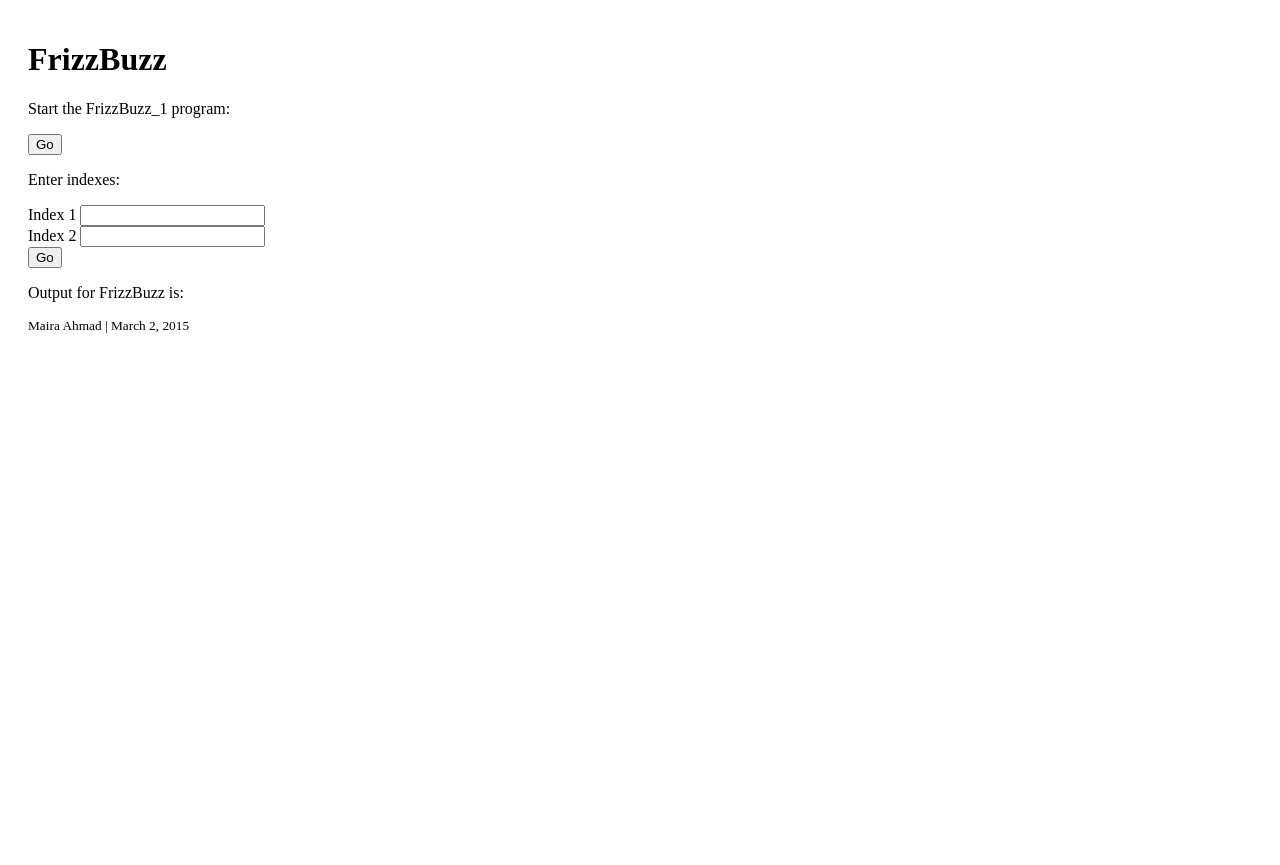
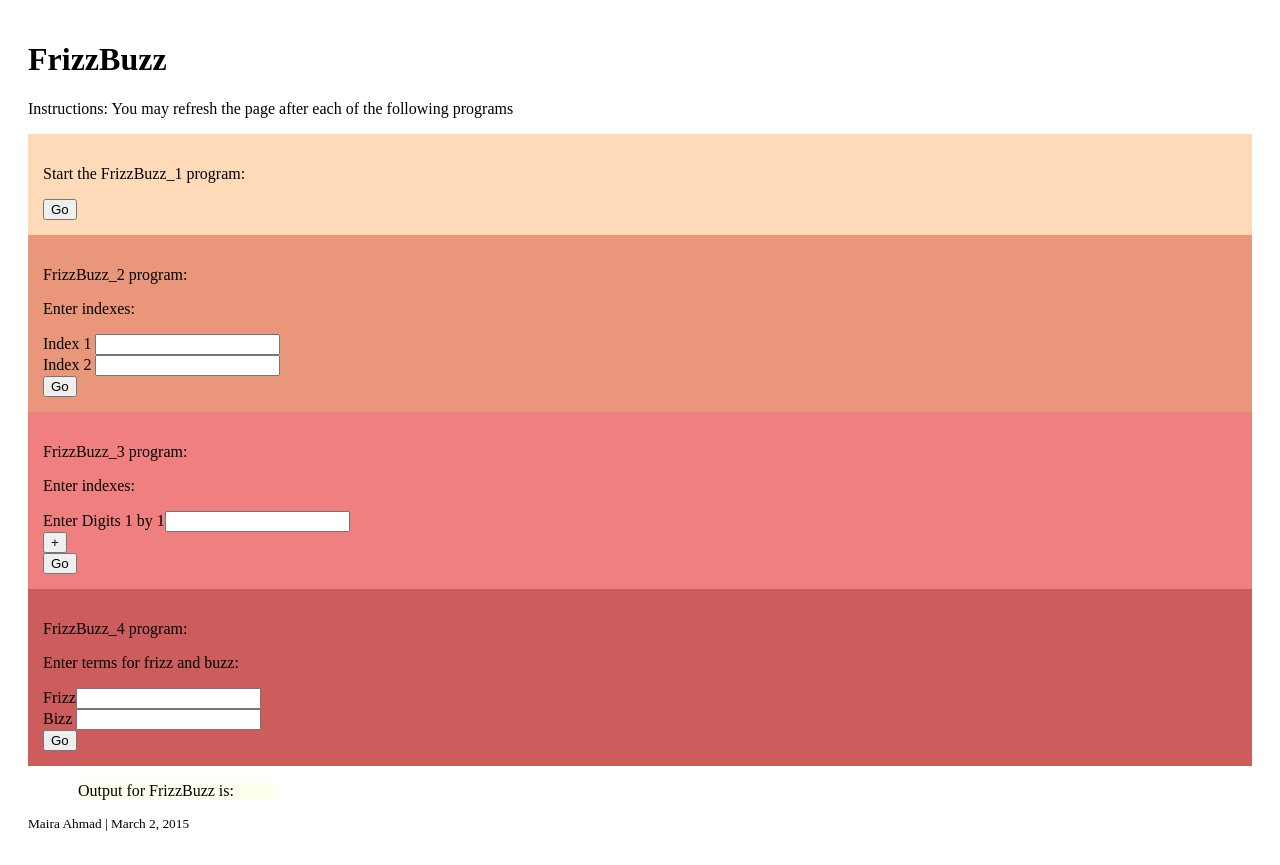
Before and after one commit to maira786/CS473HW, a web app: file Assignment3/index.html in a window 1280 px wide. Before the commit the page ends 333 px from the top, so only its background shows below. Run offline with its HTML, style and script files only (its server is not run), Linux system fonts and the light colour scheme; some libraries are stand-ins or nearby versions.

Commit message:
frizz bizz programs working up until 3, format for 4 in html and css is active

```diff
--- a/Assignment3/CSS/stylesheet.css
+++ b/Assignment3/CSS/stylesheet.css
@@ -2,17 +2,37 @@ footer {
     font-size: smaller;
     margin-top: 5px;
 }
-.initiate button {
+.initiate_1 button, .initiate_2 button, .initiate_3 button {
   cursor: pointer;
 }
 html
 {
 	margin: 20px;
 }
-.output_1
+.output
 {
 	margin-left: 50px;
 	font-size: medium;
 	background: ivory;
 	max-width: 200px;
 }
+.initiate_1
+{
+	background-color: #FFDAB9;
+	padding: 15px;
+}
+.initiate_2
+{
+	background-color: #E9967A;
+	padding: 15px;
+}
+.initiate_3
+{
+	background-color: #F08080;
+	padding: 15px;
+}
+.initiate_4
+{
+	background-color: #CD5C5C;
+	padding: 15px;
+}
--- a/Assignment3/Javascript/code.js
+++ b/Assignment3/Javascript/code.js
@@ -6,17 +6,17 @@ var main = function () {
 
         for($i=1; $i<=100; $i++){
             if ($i%15 ===0){
-                $output = $("<p>").text("FizzBuzz");;
-                $(".output_1").append($output);
+                $output = $("<p>").text("FizzBuzz");
+                $(".output").append($output);
             }else if ($i%3 ===0){
-                $output = $("<p>").text("Fuzz");;
-                $(".output_1").append($output);
+                $output = $("<p>").text("Fuzz");
+                $(".output").append($output);
             }else if ($i%5 ===0){
-                $output = $("<p>").text("Buzz");;
-                $(".output_1").append($output);
+                $output = $("<p>").text("Buzz");
+                $(".output").append($output);
             }else{
-                $output = $("<p>").text($i);;
-                $(".output_1").append($output);
+                $output = $("<p>").text($i);
+                $(".output").append($output);
             }
         }
     };
@@ -24,20 +24,39 @@ var main = function () {
         var $i, $output;
         for($i=$start; $i<=$end; $i++){
             if ($i%15 ===0){
-                $output = $("<p>").text("FizzBuzz");;
+                $output = $("<p>").text("FizzBuzz");
                 $(".output").append($output);
             }else if ($i%3 ===0){
-                $output = $("<p>").text("Fuzz");;
+                $output = $("<p>").text("Fuzz");
                 $(".output").append($output);
             }else if ($i%5 ===0){
-                $output = $("<p>").text("Buzz");;
+                $output = $("<p>").text("Buzz");
                 $(".output").append($output);
             }else{
-                $output = $("<p>").text($i);;
+                $output = $("<p>").text($i);
                 $(".output").append($output);
             }
         }
     };
+    var frizzbuzz_3 = function ($arr) {
+        var $i, $output;
+        for($i=$arr[0]; $i<=$arr.length + 1; $i++){
+            if ($i%15 ===0){
+                $output = $("<p>").text("FizzBuzz");
+                $(".output").append($output);
+            }else if ($i%3 ===0){
+                $output = $("<p>").text("Fuzz");
+                $(".output").append($output);
+            }else if ($i%5 ===0){
+                $output = $("<p>").text("Buzz");
+                $(".output").append($output);
+            }else{
+                $output = $("<p>").text($i);
+                $(".output").append($output);
+            }
+        }
+    };
+
 
     $(".initiate_1 button").on("click", function (event) {
         frizzbuzz_1();
@@ -51,6 +70,28 @@ var main = function () {
         }
     });
 
+    var $arr= [];
+
+    //The + button action for entering array values
+    $(".initiate_3 .enter button").on("click", function (event) {
+        if ($(".initiate_3 input") !== "") {
+            $arr.push($(".initiate_3 input").val());
+            $(".initiate_3 input").val("");
+        }
+    });
+    //The enter keyboard key pressed to input array elements
+    $(".initiate_3 input ").on("keypress", function (event) {
+        if (event.keyCode === 13) {
+            if ($(".initiate_3 input") !== "") {
+                $arr.push($(".initiate_3 input").val());
+                $(".initiate_3 input").val("");
+            }
+        }
+    });
+    $(".initiate_3 .calculate button").on("click", function (event) {
+
+        frizzbuzz_3($arr);
+    });
 };
 
 $(document).ready(main);
--- a/Assignment3/index.html
+++ b/Assignment3/index.html
@@ -12,14 +12,30 @@
     </header>
 
     <main>
+    	<p>Instructions: You may refresh the page after each of the following programs</p>
       <div class='initiate_1'>
         <p>Start the FrizzBuzz_1 program:</p>
         <button>Go</button>
       </div>
       <div class='initiate_2'>
+      	<p>FrizzBuzz_2 program:</p>
         <p>Enter indexes:</p>
         <div class= "start">Index 1 <input></div>
         <div class= "end">Index 2 <input></div>
+        <button>Go</button>
+      </div>
+      <div class='initiate_3'>
+      <p>FrizzBuzz_3 program:</p>
+        <p>Enter indexes:</p>
+        Enter Digits 1 by 1<input>
+        <div class="enter"><button>+</button></div>
+        <div class="calculate"><button>Go</button></div>
+      </div>
+      <div class='initiate_4'>
+      <p>FrizzBuzz_4 program:</p>
+        <p>Enter terms for frizz and buzz:</p>
+        <div class= "frizz ">Frizz<input></div>
+        <div class= "bizz">Bizz <input></div>
         <button>Go</button>
       </div>
 
```
